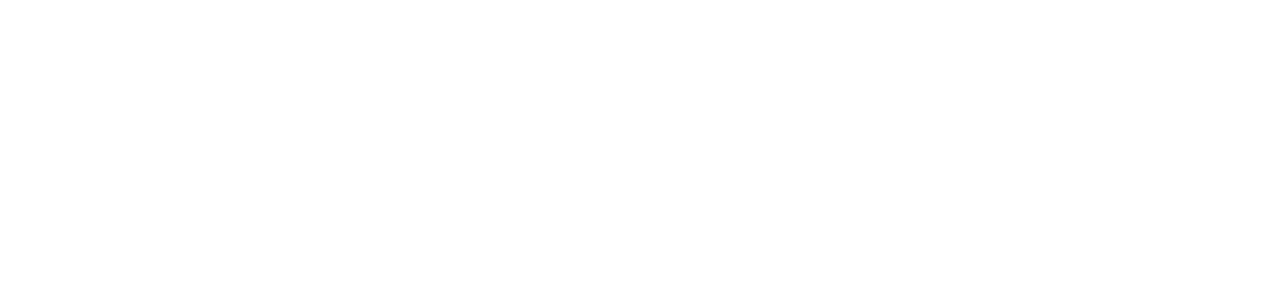
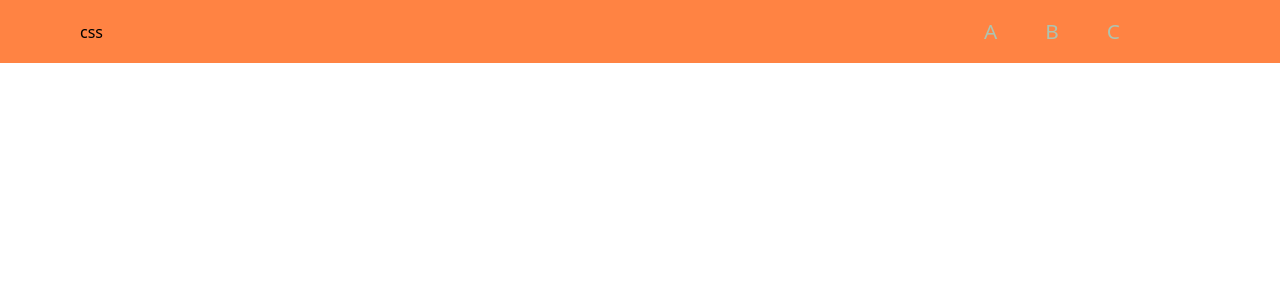
Before and after one commit to Radekminecraft/hackathon, a Next.js app in the folder web/: page /entry_1 in a window 1280 px wide. Shown: the top 300 px of the page. Built offline with nearby package versions, Linux system fonts and the light colour scheme.

Commit message:
Header
header added

```diff
--- a/web/components/header.js
+++ b/web/components/header.js
@@ -1,9 +1,17 @@
 import React from "react";
-function Header {
+
+function Header(){
     return(
-        <header>
-
+        <header className="header">
+            <a className="title" href=".">
+                css
+            </a>
+            <div className="header-items">
+                <a className="header-item" href="">A</a>
+                <a className="header-item" href="">B</a>
+                <a className="header-item" href="">C</a>
+            </div>
         </header>
     );
 }
-export default Header
+export default Header;
--- a/web/pages/entry_1.js
+++ b/web/pages/entry_1.js
@@ -1,8 +1,9 @@
+import Header from "@/components/header";
 import React from "react";
 export default function Entry_1() {
     return (
         <>
-
+        <Header></Header>
         </>
     );
 }
--- a/web/pages/index.js
+++ b/web/pages/index.js
@@ -1,5 +1,4 @@
-<<<<<<< Updated upstream
-=======
+import Header from "@/components/header";
 import { useEffect, useState } from "react";
 
 
@@ -10,6 +9,7 @@
   },[])
   return (
     <>
+    <Header></Header>
       <h1 className="text-black text-6xl text-center m-4 font-mono">
         {/*Počítaní lidí v panelovém domě*/}
         projekt name
@@ -28,4 +28,3 @@
     </>
   );
 }
->>>>>>> Stashed changes
--- a/web/styles/globals.css
+++ b/web/styles/globals.css
@@ -11,3 +11,29 @@
 
 
 }
+.header {
+    background-color: #FF8343;
+    display: flex;
+    padding-top: 1rem;
+    padding-bottom: 1rem;
+    align-items: center;
+    justify-content: space-between;
+    padding-left: 5rem;
+    padding-right: 10rem;
+  }
+  .header-items {
+    display: inline-flex;
+    justify-content: space-evenly;
+    flex-wrap: nowrap;
+    gap: 3rem;
+    flex-direction: row;
+}
+.header-item {
+  font-size: 1.3rem;
+  color:  #aec3b0;
+  transition: ease 0.7s;
+}
+.header-item:hover {
+  transform: rotate(10deg);
+  color: #e3efd3;
+}
```
Also changed, not shown: 1 other file (tests, documents, lock files or other folders).
